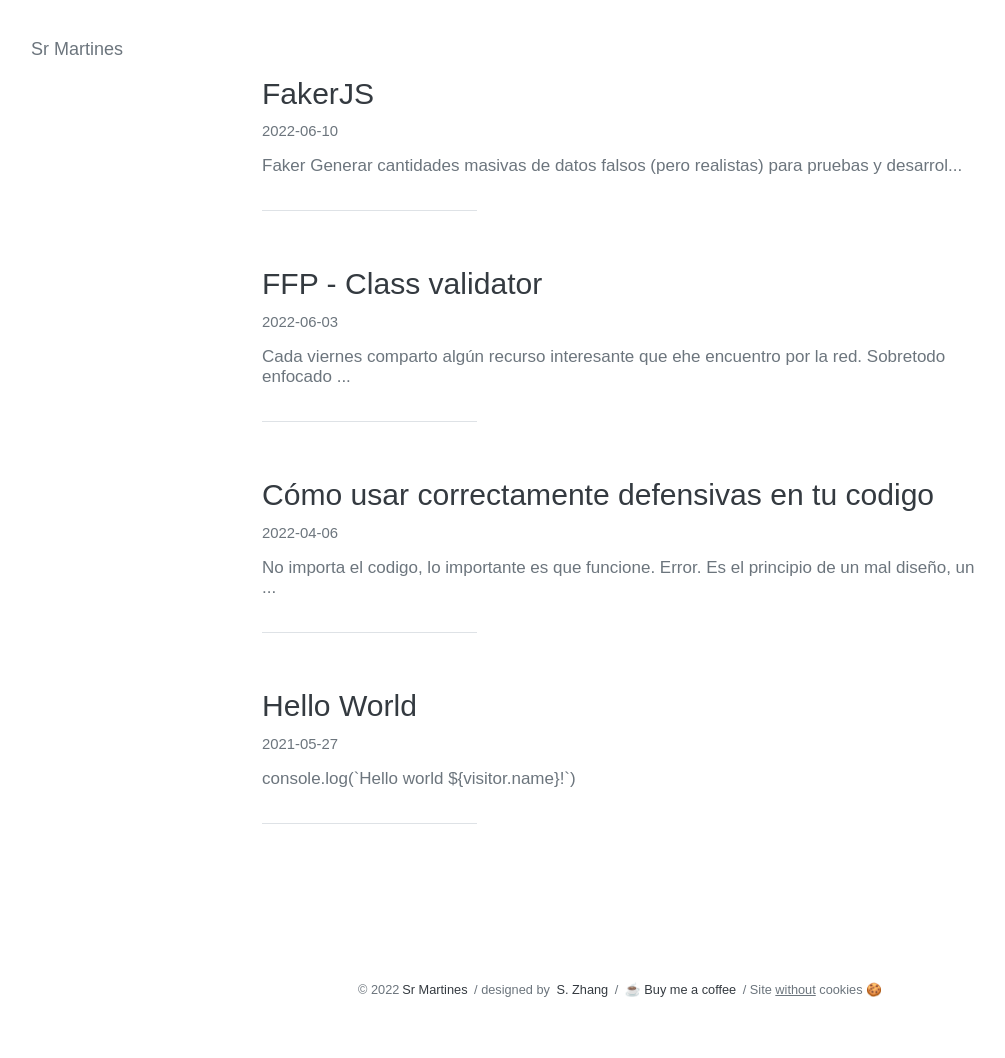
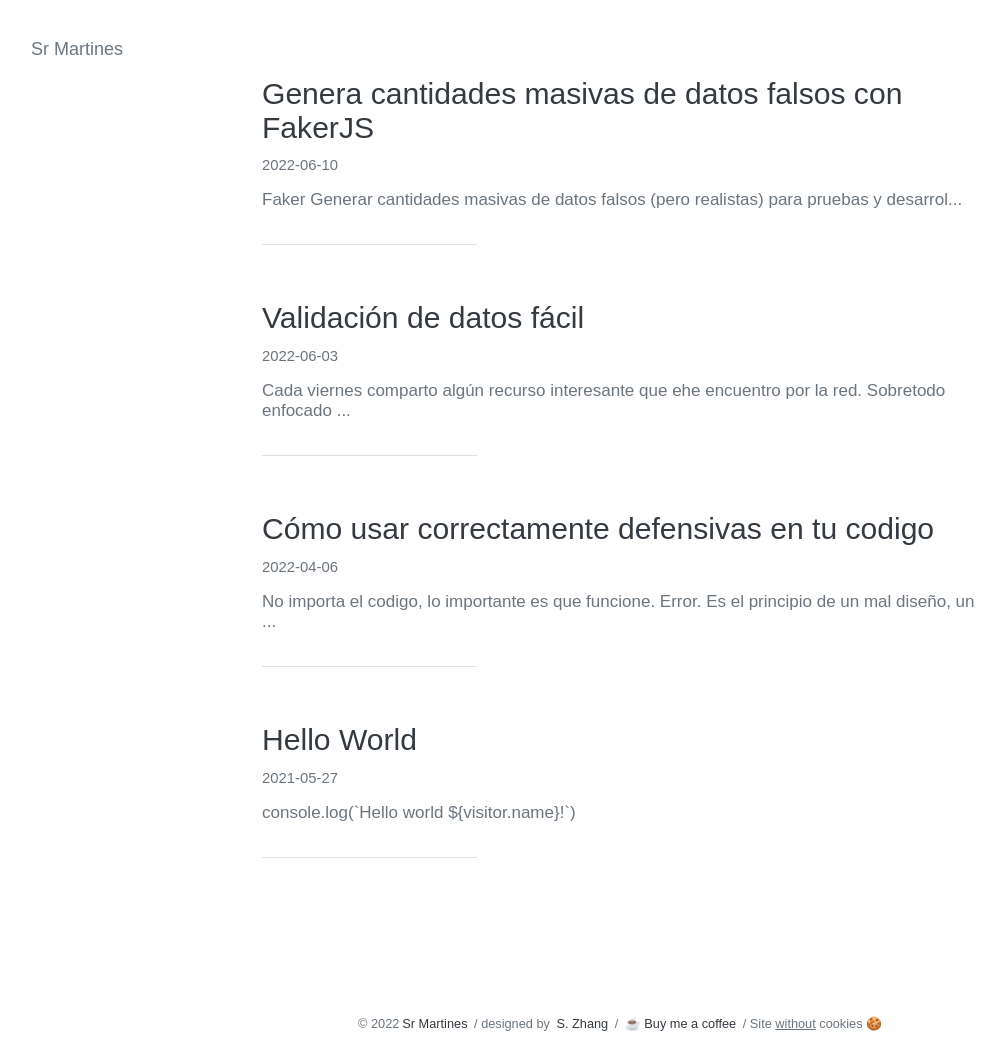
Before and after one commit to ewiggin/srmartines, a Jekyll site: the page built from index.md, in a window 1280 px wide. Shown: the whole page, without its empty margins (20-1025 px from the left). Built offline with Jekyll 4.4.1, drawn with Linux system fonts in a browser that asks for light colours; before the commit the page ends 1024 px from its top, so only the background shows below that.

Commit message:
change posts titles

```diff
--- a/_posts/2022-06-03-follow-friday-class-validator.md
+++ b/_posts/2022-06-03-class-validator.md
@@ -1,5 +1,5 @@
 ---
-title: FFP - Class validator
+title: Validación de datos fácil
 date: 2022-06-03 08:00:00 +02:00
 code: true
 category: follow friday project
--- a/_posts/2022-06-10-faker.md
+++ b/_posts/2022-06-10-faker.md
@@ -1,5 +1,5 @@
 ---
-title: FakerJS
+title: Genera cantidades masivas de datos falsos con FakerJS
 date: 2022-06-10 08:00:00 +02:00
 code: true
 category: follow friday project
```
